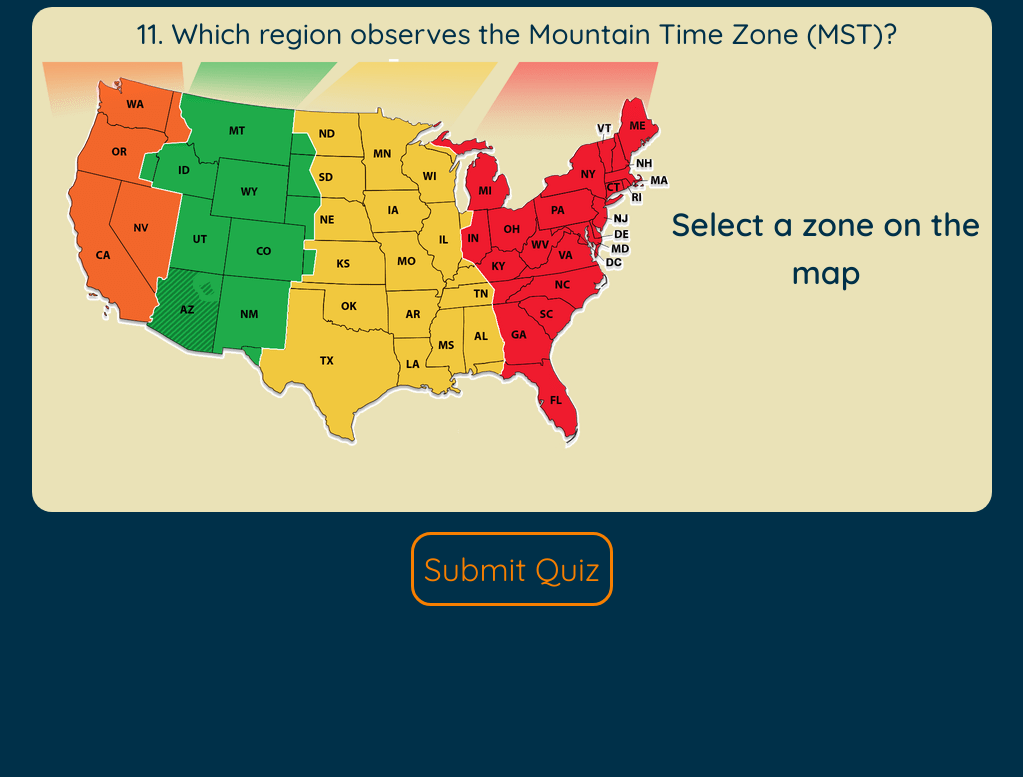
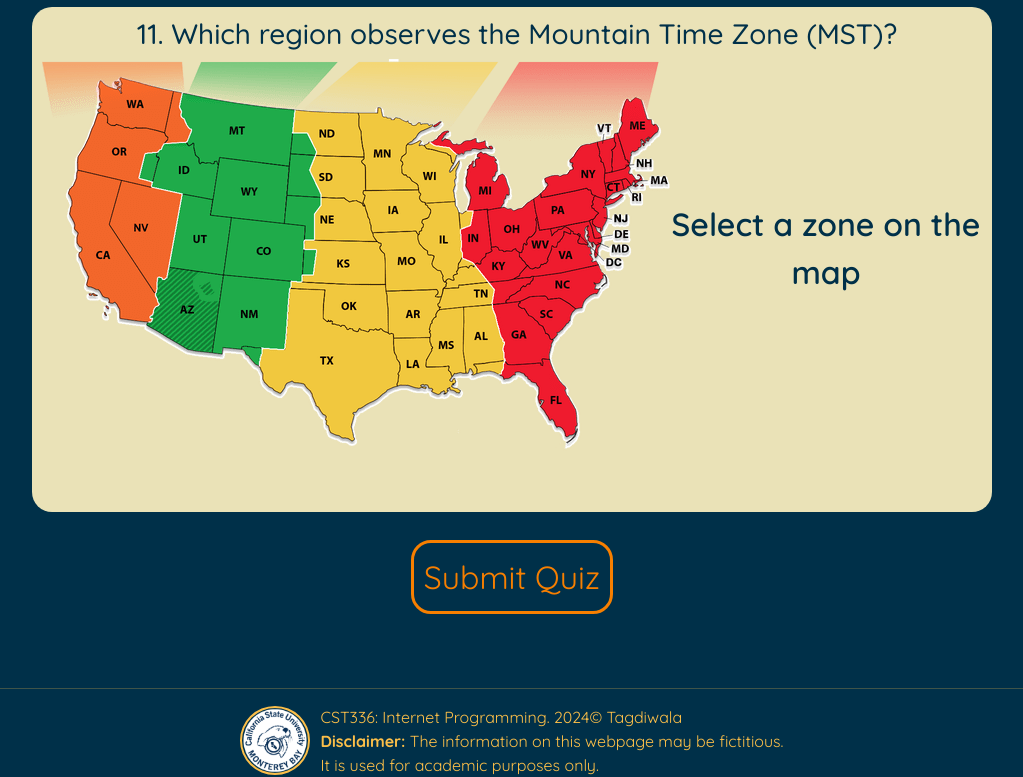
Before and after one commit to ktagdiwala/cst336-hw2-js-quiz, a plain HTML site: page index.html in a window 1280 px wide. Shown: the part 1329-2106 px from the top of the page, without its empty margins (128-1151 px from the left). Before the commit the page ends 1953 px from the top, so only its background shows below. Drawn offline with nearby package versions, Linux system fonts and the light colour scheme.

Commit message:
Updated header style and added footer

```diff
--- a/css/style.css
+++ b/css/style.css
@@ -1,4 +1,9 @@
 body {
+    display: flex;
+    flex-direction: column;
+    justify-content: top;
+    min-height: 100vh;
+    position: relative;
     align-items: center;
     background-color: #003049;
     color: #fff8e7;
@@ -7,13 +12,61 @@ body {
     font-style: normal;
 }
 
+footer {
+    margin-top: auto;
+    bottom: 0;
+    width: 100%;
+    text-align: start;
+    color: #fcbf49;
+    font-weight: 400;
+}
+
+#footer-content { /* displays image and text side-by-side */
+    display: flex;
+    justify-content: center;
+    align-items: center;
+    padding-top: 0px;
+}
+
+#csumb-logo {
+    width: 70px;
+    height: auto;
+    border: 2px #fcbf49 solid;
+    border-radius: 100%;
+    margin-right: 10px;
+}
+
+hr {
+    width: 100%;
+    color: #fcbf49;
+}
+
 .banner {
+    width:100%;
+    position: relative;
     background-image: url('../img/flag_banner.png');
-    color: #fff8e7;
     background-size: 100% auto;
     background-position: center;
     font-weight: 600;
+    color: #fff8e7;
 }
+
+.banner::before {
+    content: '';
+    position: absolute;
+    top: 0;
+    left: 0;
+    width: 100%;
+    height: 100%;
+    background-color: #002f495e;
+    z-index: 0;
+}
+
+.banner_content{
+    position: relative;
+    z-index: 1; /* Ensure the text is above the overlay */
+}
+
 
 input {
     display:flex;
--- a/index.html
+++ b/index.html
@@ -14,7 +14,7 @@
     </head>
 
     <body class = "text-center">
-        <h1 class="p-5 banner">US Geography Quiz</h1>
+        <h1 class="p-5 banner"><span class="banner_content">US Geography Quiz</span></h1>
 
         <table>
             <tr>
@@ -170,6 +170,19 @@
         <h2 id ="totalScore"></h2>
         <h2 id = "feedback"></h2>
         <h3 id ="totalAttempts"></h3>
+
+        <footer class = .footer>
+            <hr>
+            <div id="footer-content">
+                <img id="csumb-logo" src="img/CSUMBLogo_Circle.png" alt="CSUMB Logo"><br>
+                <div>
+                    CST336: Internet Programming. 2024&copy; Tagdiwala <br>
+                    <strong>Disclaimer:</strong> The information on this webpage may be fictitious.<br>
+                    It is used for academic purposes only.
+                </div>
+            </div>
+        </footer>
+
         <script src="js/script.js"></script>
     </body>
 
```
Also changed, not shown: img/CSUMBLogo_Circle.png (added).
